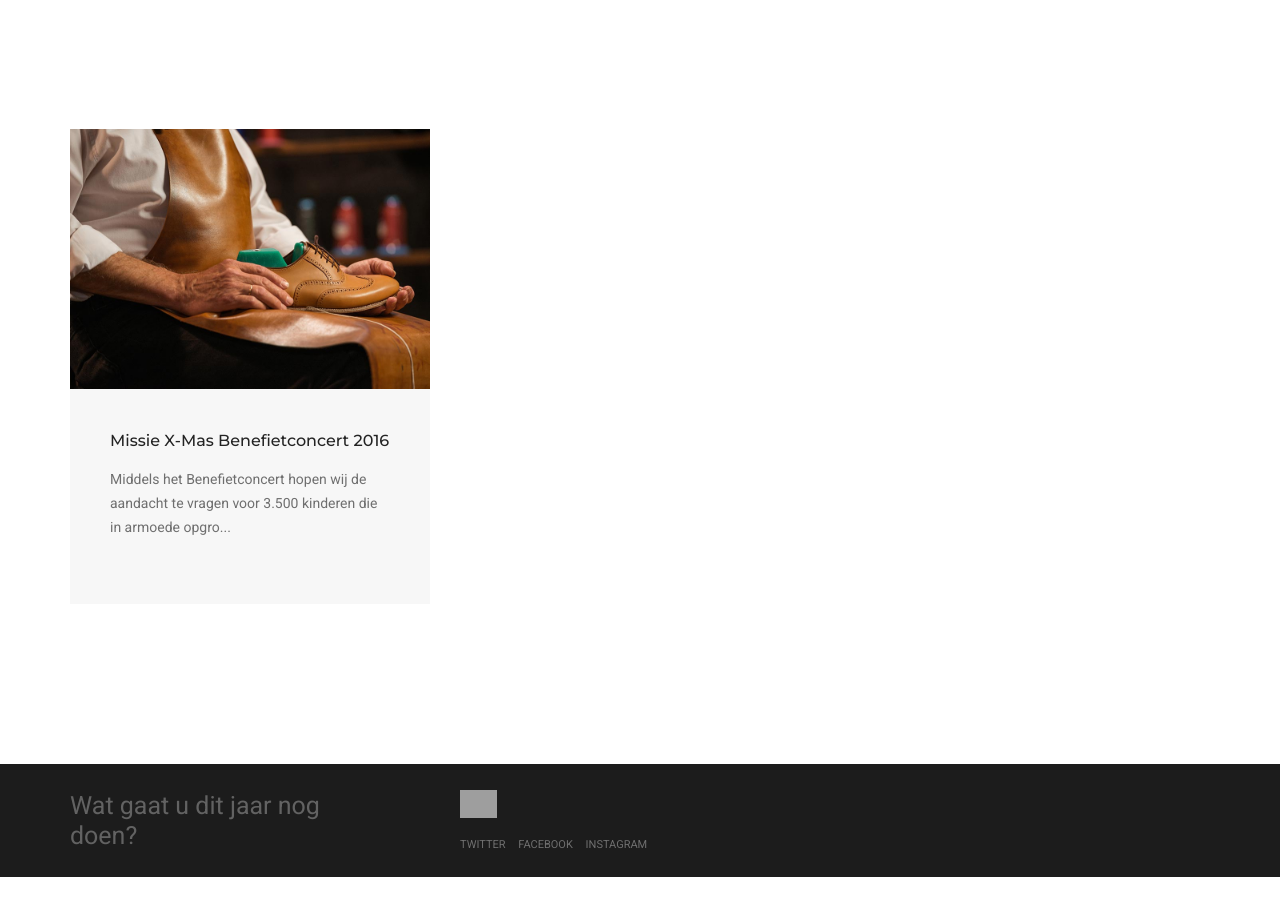
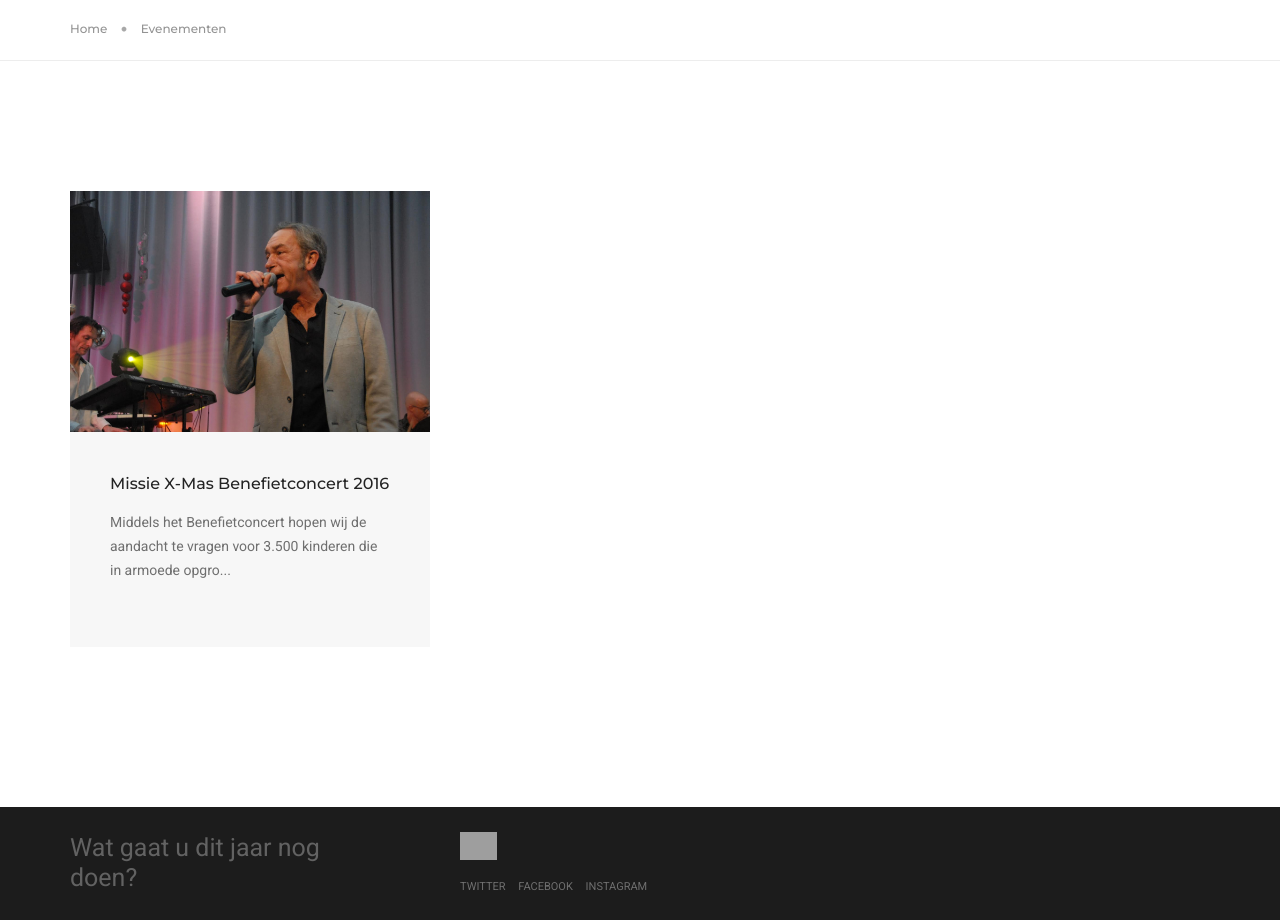
Before and after one commit to MarijnOomensAvans/VEADS_F1, a Laravel app: page /event in a window 1280 px wide. Shown: the part 442-1362 px from the top of the page. Before the commit the page ends 1319 px from the top, so only its background shows below. Run offline with Laravel 8, Linux system fonts and the light colour scheme; data comes from the database, SQL or seed files in the repository; grey boxes are pictures that could not be loaded.

Commit message:
Betere layout events (verkeerde branch per ongeluk)

```diff
--- a/resources/views/front/events.blade.php
+++ b/resources/views/front/events.blade.php
@@ -1,13 +1,30 @@
 @extends('front.master')
 @section('content')
 
-<section class="cover-background background-position-top top-space" style="background-image: url(&quot;/images/homepage-9-parallax-img5.jpg&quot;); margin-top: 72px; visibility: visible; animation-name: fadeIn;">
-    <div class="opacity-extra-medium bg-extra-dark-gray"></div>
+<section class="cover-background background-position-top top-space width-80 margin-ten-left border-radius-event" style="background-image: url(&quot;/images/homepage-9-parallax-img5.jpg&quot;); margin-top: 72px; visibility: visible; animation-name: fadeIn;">
+    <div class="opacity-medium bg-light-blue"></div>
     <div class="container">
         <div class="row">
             <div class="col-md-12 col-sm-12 col-xs-12 display-table page-title-large">
                 <div class="display-table-cell vertical-align-middle text-center padding-30px-tb">
                     <h1 class="alt-font text-white font-weight-600 no-margin-bottom">Evenementen</h1>
+                </div>
+            </div>
+        </div>
+    </div>
+</section>
+
+<section class="padding-20px-tb border-bottom border-color-extra-light-gray" style="visibility: visible">
+    <div class="container">
+        <div class="row">
+            <div class="col-md-12 display-table">
+                <div class="display-table-cell vertical-align-middle text-left">
+                    <div class="breadcrumb alt-font text-small no-margin-bottom">
+                        <ul>
+                            <li><a href="/" class="text-medium-gray">Home</a></li>
+                            <li><a href="/event" class="text-medium-gray">Evenementen</a></li>
+                        </ul>
+                    </div>
                 </div>
             </div>
         </div>
```
Also changed, not shown: public/images/blog-img31.jpg.
